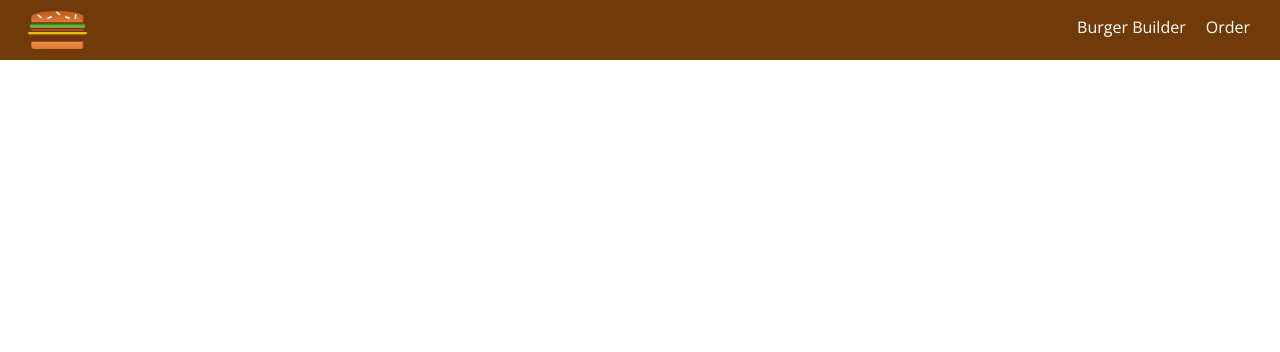
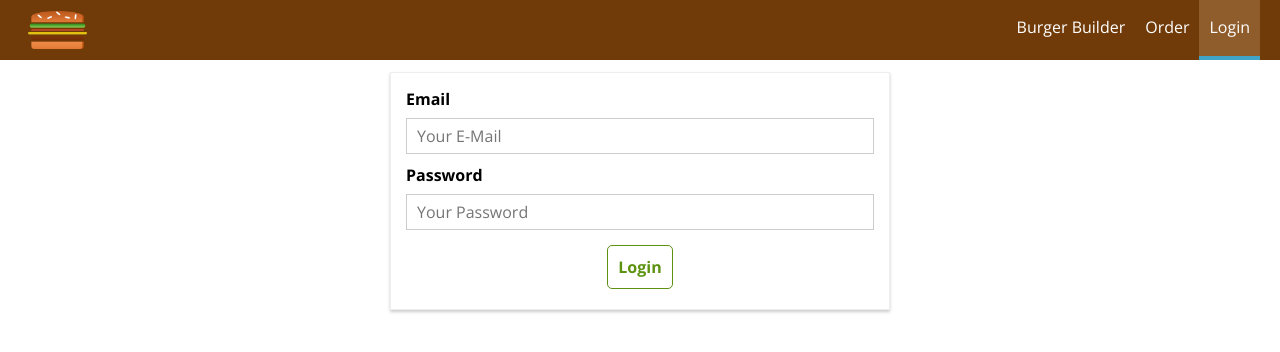
Before and after one commit to atoui-zahreddine/burgerBuilderFrontEnd, a React (Create React App) app: page /auth in a window 1280 px wide. Shown: the top 352 px of the page. Built offline with nearby package versions, Linux system fonts and the light colour scheme.

Commit message:
add login page and auth actions

```diff
--- a/src/components/Navigation/NavigationItems/NavigationItems.js
+++ b/src/components/Navigation/NavigationItems/NavigationItems.js
@@ -15,6 +15,11 @@ const navigationItems = props => {
           Order
         </NavLink>
       </li>
+      <li className={Classes.NavigationItem} onClick={props.clicked}>
+        <NavLink exact activeClassName={Classes.active} to="/auth">
+          Login
+        </NavLink>
+      </li>
     </ul>
   );
 };
--- a/src/containers/App.js
+++ b/src/containers/App.js
@@ -3,7 +3,8 @@ import Layout from "../hoc/Layout/Layout";
 import BurgerBuilder from "../containers/BurgerBuilder/BurgerBuilder";
 import { BrowserRouter, Route } from "react-router-dom";
 import Checkout from "../containers/Checkout/Checkout";
-import Orders from './Orders/Orders';
+import Orders from "./Orders/Orders";
+import Auth from "./Auth/Auth";
 import WithErrorHandler from "../hoc/withErrorHandler/withErrorHandler";
 import axios from "../axios-orders";
 
@@ -15,6 +16,7 @@ class App extends React.Component {
           <Route path="/" exact component={BurgerBuilder} />
           <Route path="/checkout" component={Checkout} />
           <Route path="/order" component={Orders} />
+          <Route path="/auth" component={Auth} />
         </Layout>
       </BrowserRouter>
     );
--- a/src/containers/Auth/Auth.js
+++ b/src/containers/Auth/Auth.js
@@ -1,8 +1,128 @@
 import React from "react";
+import Input from "../../components/UI/Form/Input/Input";
+import Button from "../../components/UI/Button/Button";
+import EmailValidator from "email-validator";
+import Classes from "./Auth.module.css";
 
 class Auth extends React.Component {
+  state = {
+    controls: {
+      email: {
+        elementType: "input",
+        elementConfig: {
+          type: "email",
+          placeholder: "Your E-Mail"
+        },
+        validation: {
+          required: true,
+          email: true
+        },
+        errorMessage: "Email is required",
+        touched: false,
+        valid: false,
+        value: ""
+      },
+      password: {
+        elementType: "input",
+        elementConfig: {
+          type: "password",
+          placeholder: "Your Password"
+        },
+        validation: {
+          required: true,
+          minLength: 8
+        },
+        errorMessage: "Password is required",
+        touched: false,
+        valid: false,
+        value: ""
+      }
+    },
+    formValid: false
+  };
+  checkValidity = (value, rules) => {
+    let isValid = true;
+    if (rules) {
+      if (rules.required) {
+        isValid = value.trim() !== "" && isValid;
+      }
+      if (rules.minLength) {
+        isValid = value.trim().length >= rules.minLength && isValid;
+      }
+      if (rules.email) {
+        isValid = isValid && EmailValidator.validate(value);
+      }
+    }
+    return isValid;
+  };
+  orderHandler = e => {
+    e.preventDefault();
+  };
+
+  inputChangeHandler = (event, inputIdentifier) => {
+    const updatedForm = {
+      ...this.state.controls,
+      [inputIdentifier]: {
+        ...this.state.controls[inputIdentifier],
+        value: event.target.value,
+        valid: this.checkValidity(
+          event.target.value,
+          this.state.controls[inputIdentifier].validation
+        ),
+        touched: false
+      }
+    };
+
+    let formValid = true;
+    for (let key in updatedForm) {
+      if (updatedForm[key].validation) {
+        formValid = updatedForm[key].valid && formValid;
+      }
+    }
+
+    this.setState({ controls: updatedForm, formValid: formValid });
+  };
+
+  inputBlurHandler = inputIdentifier => {
+    const updatedOrderForm = { ...this.state.controls };
+    const updatedFormElement = { ...this.state.controls[inputIdentifier] };
+    updatedFormElement.touched = true;
+    updatedOrderForm[inputIdentifier] = updatedFormElement;
+    this.setState({ controls: updatedOrderForm });
+  };
   render() {
-    return <div></div>;
+    const orderFormArray = [];
+    for (let key in this.state.controls) {
+      orderFormArray.push({
+        id: key,
+        config: { ...this.state.controls[key] }
+      });
+    }
+
+    return (
+      <div>
+        <form className={Classes.Auth}>
+          {orderFormArray.map(item => {
+            return (
+              <Input
+                key={item.id}
+                name={item.id}
+                elementType={item.config.elementType}
+                elementConfig={item.config.elementConfig}
+                value={item.config.value}
+                shouldValidate={item.config.validation}
+                invalid={item.config.valid}
+                touched={item.config.touched}
+                errorMessage={item.config.errorMessage}
+                clicked={() => this.inputBlurHandler(item.id)}
+                changed={event => this.inputChangeHandler(event, item.id)}
+              />
+            );
+          })}
+          <Button btnType="Success">Login</Button>
+        </form>
+      </div>
+    );
   }
 }
 
--- /dev/null
+++ b/src/containers/Auth/Auth.module.css
@@ -0,0 +1,19 @@
+.Auth {
+  margin: 20px auto;
+  width: 80%;
+  text-align: center;
+  box-shadow: 0 2px 3px #ccc;
+  border: 1px solid #eee;
+  padding: 10px;
+  box-sizing: border-box;
+}
+
+.Input {
+  display: block;
+}
+
+@media (min-width: 600px) {
+  .Auth {
+    width: 500px;
+  }
+}
--- a/src/store/actions/actionTypes.js
+++ b/src/store/actions/actionTypes.js
@@ -12,3 +12,7 @@ export const PURCHASE_INIT = "PURCHASE_INIT";
 export const FETCH_ORDERS_SUCCES = "FETCH_ORDERS_SUCCES";
 export const FETCH_ORDERS_FAIL = "FETCH_ORDERS_FAIL";
 export const FETCH_ORDERS_START = "FETCH_ORDERS_START";
+
+export const AUTH_START = "AUTH_START";
+export const AUTH_SUCCESS = "AUTH_START";
+export const AUTH_FAIL = "AUTH_START";
```
Also changed, not shown: src/store/actions/auth.js (added).
